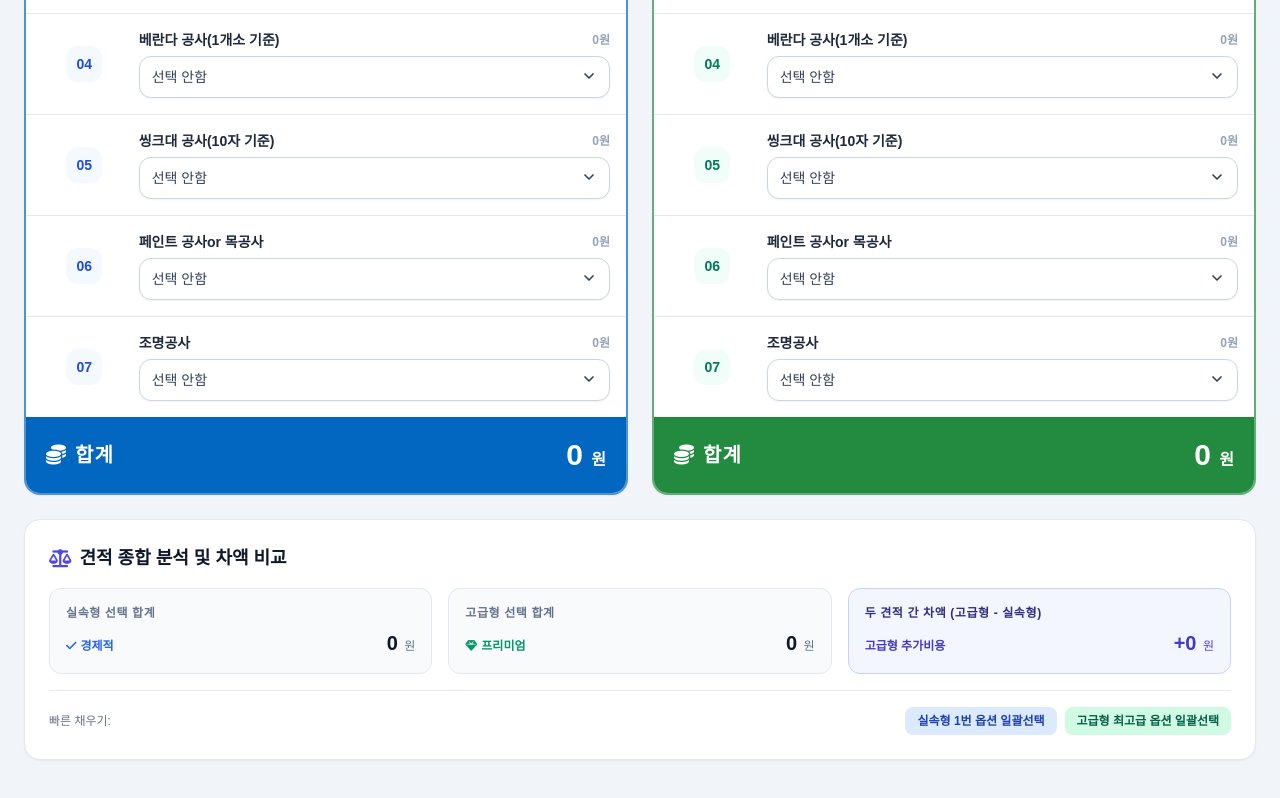
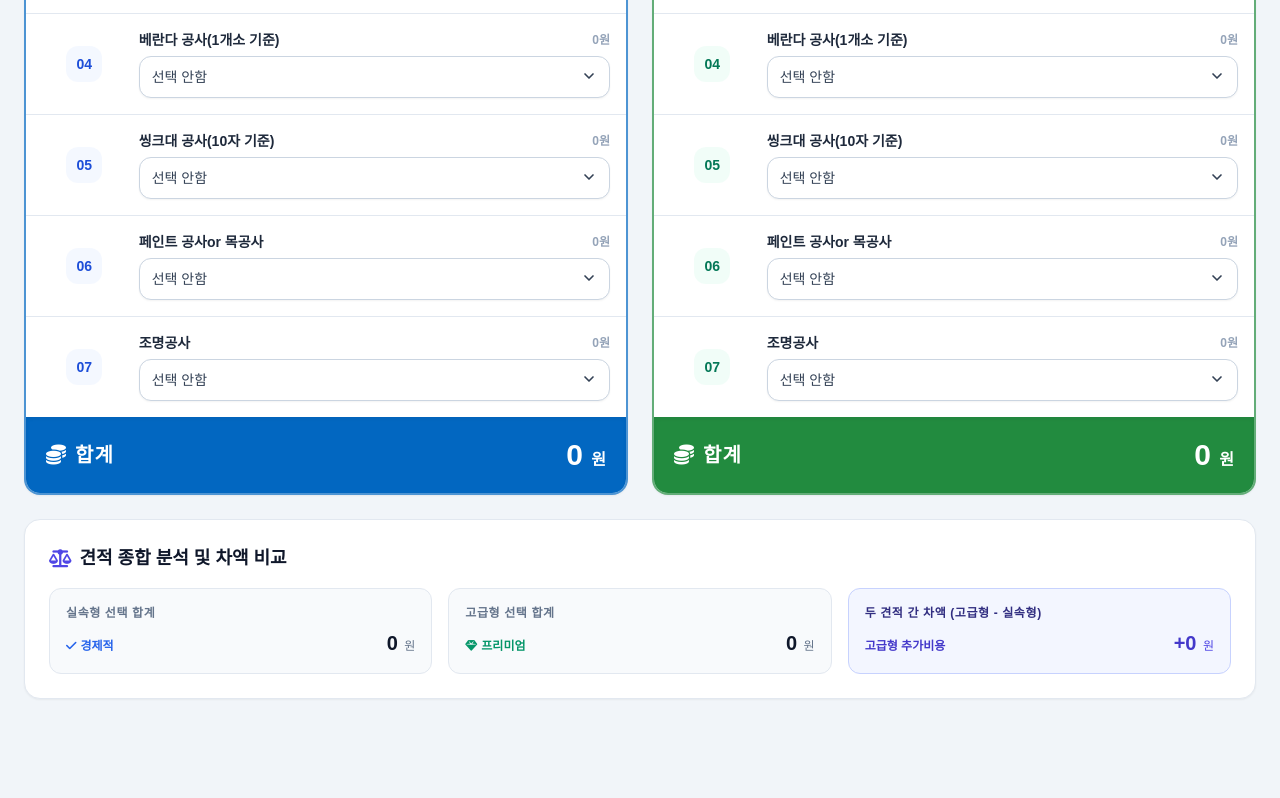
Before and after one commit to holysky24-art/Interior, a plain HTML site: page index.html in a window 1280 px wide. Shown: the part 614-1412 px from the top of the page. After the commit the page ends 1385 px from the top, so only its background shows below. Drawn offline with nearby package versions, Linux system fonts and the light colour scheme; a web font is replaced by a local one.

Commit message:
Add files via upload

```diff
--- a/index.html
+++ b/index.html
@@ -243,7 +243,7 @@
       </div>
 
       <!-- 모바일/태블릿 원터치 프리셋 버튼 -->
-      <div class="mt-4 pt-4 border-t border-slate-200 flex flex-wrap items-center justify-between gap-2">
+      <!--<div class="mt-4 pt-4 border-t border-slate-200 flex flex-wrap items-center justify-between gap-2">
         <span class="text-xs text-slate-500 font-medium">빠른 채우기:</span>
         <div class="flex flex-wrap gap-2">
           <button onclick="applyPreset('basic')" class="px-3 py-1.5 bg-blue-100 hover:bg-blue-200 text-blue-800 text-xs font-bold rounded-lg transition">
@@ -253,7 +253,7 @@
             고급형 최고급 옵션 일괄선택
           </button>
         </div>
-      </div>
+      </div>-->
     </section>
   </main>
 
```
